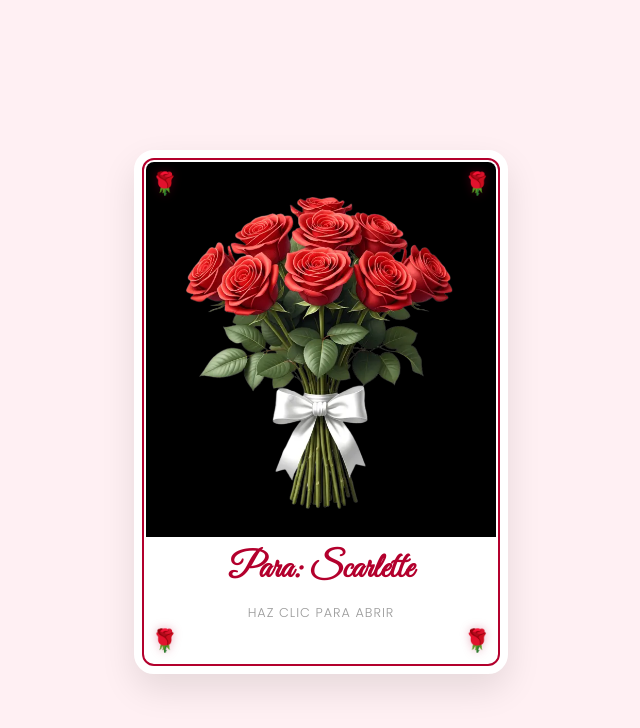
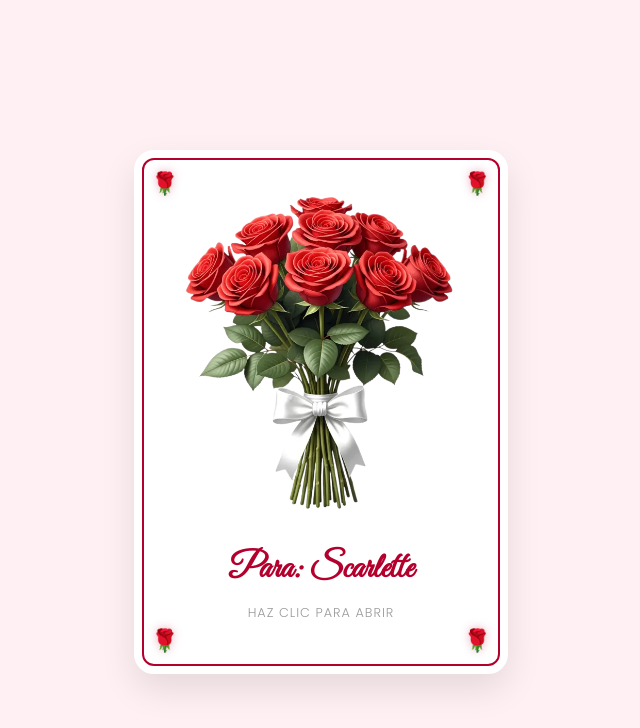
Before and after one commit to A00844761/HappyRoseDay, a plain HTML site: page index.html in a window 1280 px wide. Shown: the whole page, without its empty margins (331-971 px from the left). Drawn offline with Linux system fonts and the light colour scheme.

Commit message:
Update style.css

```diff
--- a/style.css
+++ b/style.css
@@ -59,7 +59,7 @@ body {
   display: flex;
   justify-content: center;
   align-items: center;
-  background: black; /* Fondo negro como la imagen original */
+  background: white;
   padding: 10px;
   box-sizing: border-box;
 }
```
